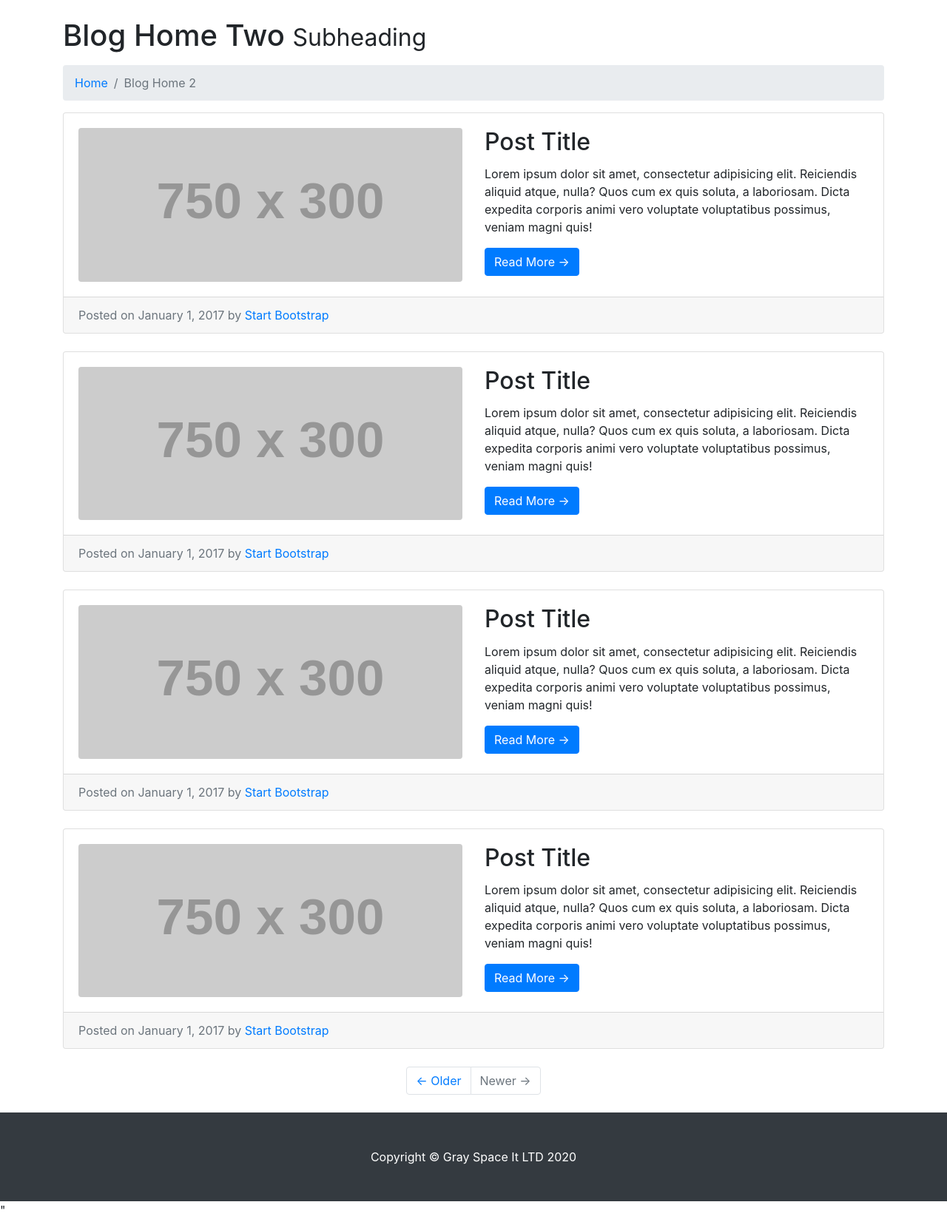
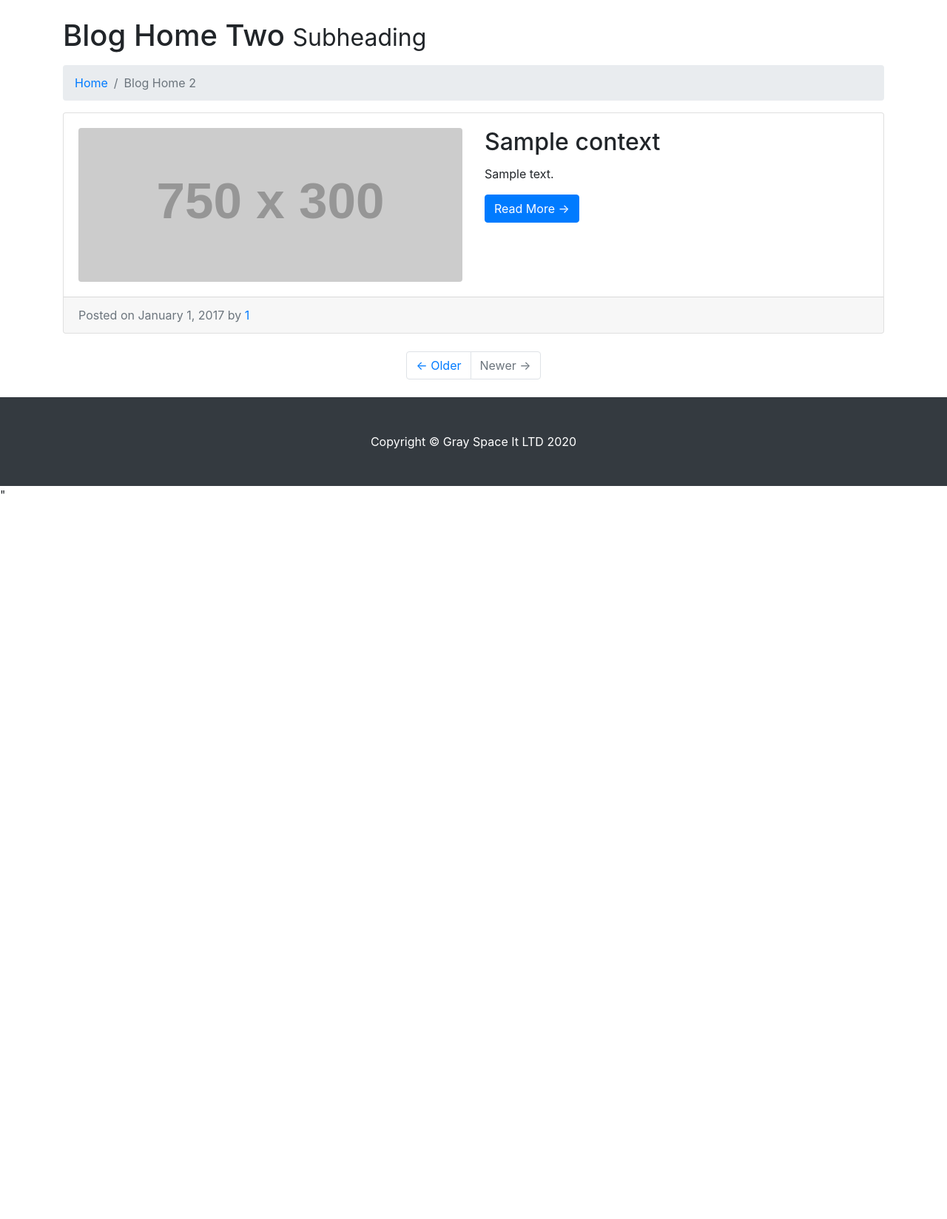
Before and after one commit to Shamsulhaq/grayspaceit, a Django app: template templates/blog-listing.html in a window 1280 px wide. Shown: the part 56-1704 px from the top of the page at 74% size. After the commit the page ends 724 px from the top, so only its background shows below. Run offline with Django 3.2, Linux system fonts and the light colour scheme; the template is opened without the code that fills it: most values are stand-ins (such as "Sample title", 1, 10 or a date in 2020); grey boxes labelled with a size stand in for pictures from a placeholder-image service; some libraries are stand-ins or nearby versions.

Commit message:
integrate data in project

```diff
--- a/grayspaceit/urls.py
+++ b/grayspaceit/urls.py
@@ -25,11 +25,11 @@ urlpatterns = [
     path('admin/', admin.site.urls),
     path('auth/', RedirectView.as_view(url='/authentication')),
     path('auth/', include('authentication.urls')),
-    path('accounts/', include('authentication.password.urls')),
-    path('posts/', include('posts.urls')),
+    path('auth/', include('authentication.password.urls')),
     path('profiles/', RedirectView.as_view(url='/profile')),
     path('profile/', include('profiles.urls'), name='profile'),
-    path('', posts),
+    path('posts/', include('posts.urls')),
+    path('', posts, name='home'),
 ]
 
 if settings.DEBUG:
--- a/posts/urls.py
+++ b/posts/urls.py
@@ -2,6 +2,7 @@ from django.urls import path
 from posts.views import posts, post_details
 
 urlpatterns = [
-    path('', posts),
-    path('<int:post_id>/', post_details)
+    path('', posts, name='post'),
+    path('details/', post_details, name='post-details'),
+    # path('<int:id>/', post_details, name='post-details')
 ]
--- a/posts/views.py
+++ b/posts/views.py
@@ -1,9 +1,12 @@
+import requests
 from django.shortcuts import render
+from django.core.paginator import Paginator
 
 
 # POSTS VIEW ENDPOINT
 def posts(request):
-    return render(request, 'blog-listing.html')
+    response = requests.get('https://jsonplaceholder.typicode.com/posts/').json()
+    return render(request, 'blog-listing.html', {'response': response})
 
 
 # POST DETAILS VIEW ENDPOINT
--- a/templates/blog-listing.html
+++ b/templates/blog-listing.html
@@ -11,12 +11,13 @@
 
         <ol class="breadcrumb">
             <li class="breadcrumb-item">
-        <a href="index.html">Home</a>
+                <a href="{% url 'home' %}">Home</a>
             </li>
             <li class="breadcrumb-item active">Blog Home 2</li>
         </ol>
 
         <!-- Blog Post -->
+        {% for context in response %}
         <div class="card mb-4">
             <div class="card-body">
                 <div class="row">
@@ -26,83 +27,19 @@
                         </a>
                     </div>
                     <div class="col-lg-6">
-            <h2 class="card-title">Post Title</h2>
-            <p class="card-text">Lorem ipsum dolor sit amet, consectetur adipisicing elit. Reiciendis aliquid atque, nulla? Quos cum ex quis soluta, a laboriosam. Dicta expedita corporis animi vero voluptate voluptatibus possimus, veniam magni quis!</p>
-            <a href="#" class="btn btn-primary">Read More &rarr;</a>
+                        <h2 class="card-title">{{ context.title }}</h2>
+                        <p class="card-text">{{ context.body }}</p>
+                        <a href="{% url 'post-details' %}" class="btn btn-primary">Read More &rarr;</a>
+{#                        <a href="https://jsonplaceholder.typicode.com/posts/{{ context.id }}" class="btn btn-primary">Read More &rarr;</a>#}
                     </div>
                 </div>
             </div>
             <div class="card-footer text-muted">
                 Posted on January 1, 2017 by
-        <a href="#">Start Bootstrap</a>
+                <a href="#">{{ context.userId }}</a>
             </div>
         </div>
-
-    <!-- Blog Post -->
-    <div class="card mb-4">
-      <div class="card-body">
-        <div class="row">
-          <div class="col-lg-6">
-            <a href="#">
-              <img class="img-fluid rounded" src="http://placehold.it/750x300" alt="">
-            </a>
-          </div>
-          <div class="col-lg-6">
-            <h2 class="card-title">Post Title</h2>
-            <p class="card-text">Lorem ipsum dolor sit amet, consectetur adipisicing elit. Reiciendis aliquid atque, nulla? Quos cum ex quis soluta, a laboriosam. Dicta expedita corporis animi vero voluptate voluptatibus possimus, veniam magni quis!</p>
-            <a href="#" class="btn btn-primary">Read More &rarr;</a>
-          </div>
-        </div>
-      </div>
-      <div class="card-footer text-muted">
-        Posted on January 1, 2017 by
-        <a href="#">Start Bootstrap</a>
-      </div>
-    </div>
-
-    <!-- Blog Post -->
-    <div class="card mb-4">
-      <div class="card-body">
-        <div class="row">
-          <div class="col-lg-6">
-            <a href="#">
-              <img class="img-fluid rounded" src="http://placehold.it/750x300" alt="">
-            </a>
-          </div>
-          <div class="col-lg-6">
-            <h2 class="card-title">Post Title</h2>
-            <p class="card-text">Lorem ipsum dolor sit amet, consectetur adipisicing elit. Reiciendis aliquid atque, nulla? Quos cum ex quis soluta, a laboriosam. Dicta expedita corporis animi vero voluptate voluptatibus possimus, veniam magni quis!</p>
-            <a href="#" class="btn btn-primary">Read More &rarr;</a>
-          </div>
-        </div>
-      </div>
-      <div class="card-footer text-muted">
-        Posted on January 1, 2017 by
-        <a href="#">Start Bootstrap</a>
-      </div>
-    </div>
-
-    <!-- Blog Post -->
-    <div class="card mb-4">
-      <div class="card-body">
-        <div class="row">
-          <div class="col-lg-6">
-            <a href="#">
-              <img class="img-fluid rounded" src="http://placehold.it/750x300" alt="">
-            </a>
-          </div>
-          <div class="col-lg-6">
-            <h2 class="card-title">Post Title</h2>
-            <p class="card-text">Lorem ipsum dolor sit amet, consectetur adipisicing elit. Reiciendis aliquid atque, nulla? Quos cum ex quis soluta, a laboriosam. Dicta expedita corporis animi vero voluptate voluptatibus possimus, veniam magni quis!</p>
-            <a href="#" class="btn btn-primary">Read More &rarr;</a>
-          </div>
-        </div>
-      </div>
-      <div class="card-footer text-muted">
-        Posted on January 1, 2017 by
-        <a href="#">Start Bootstrap</a>
-      </div>
-    </div>
+        {% endfor %}
 
         <!-- Pagination -->
         <ul class="pagination justify-content-center mb-4">
--- a/templates/blog-post.html
+++ b/templates/blog-post.html
@@ -14,7 +14,7 @@
 
     <ol class="breadcrumb">
       <li class="breadcrumb-item">
-        <a href="index.html">Home</a>
+        <a href="{% url 'home' %}">Home</a>
       </li>
       <li class="breadcrumb-item active">Blog Home 2</li>
     </ol>
```
Lines whose indentation alone changed are shown as unchanged.
